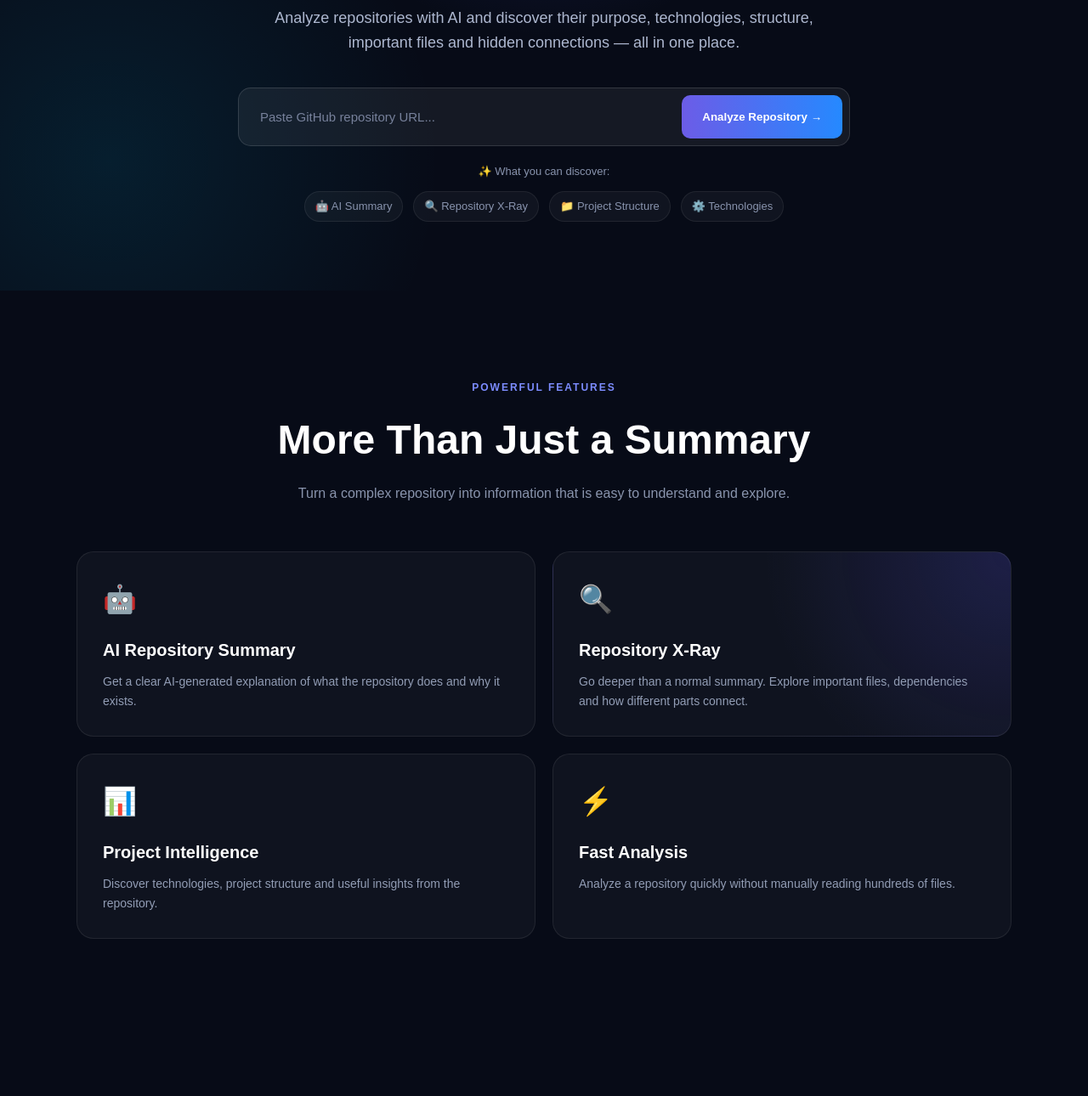
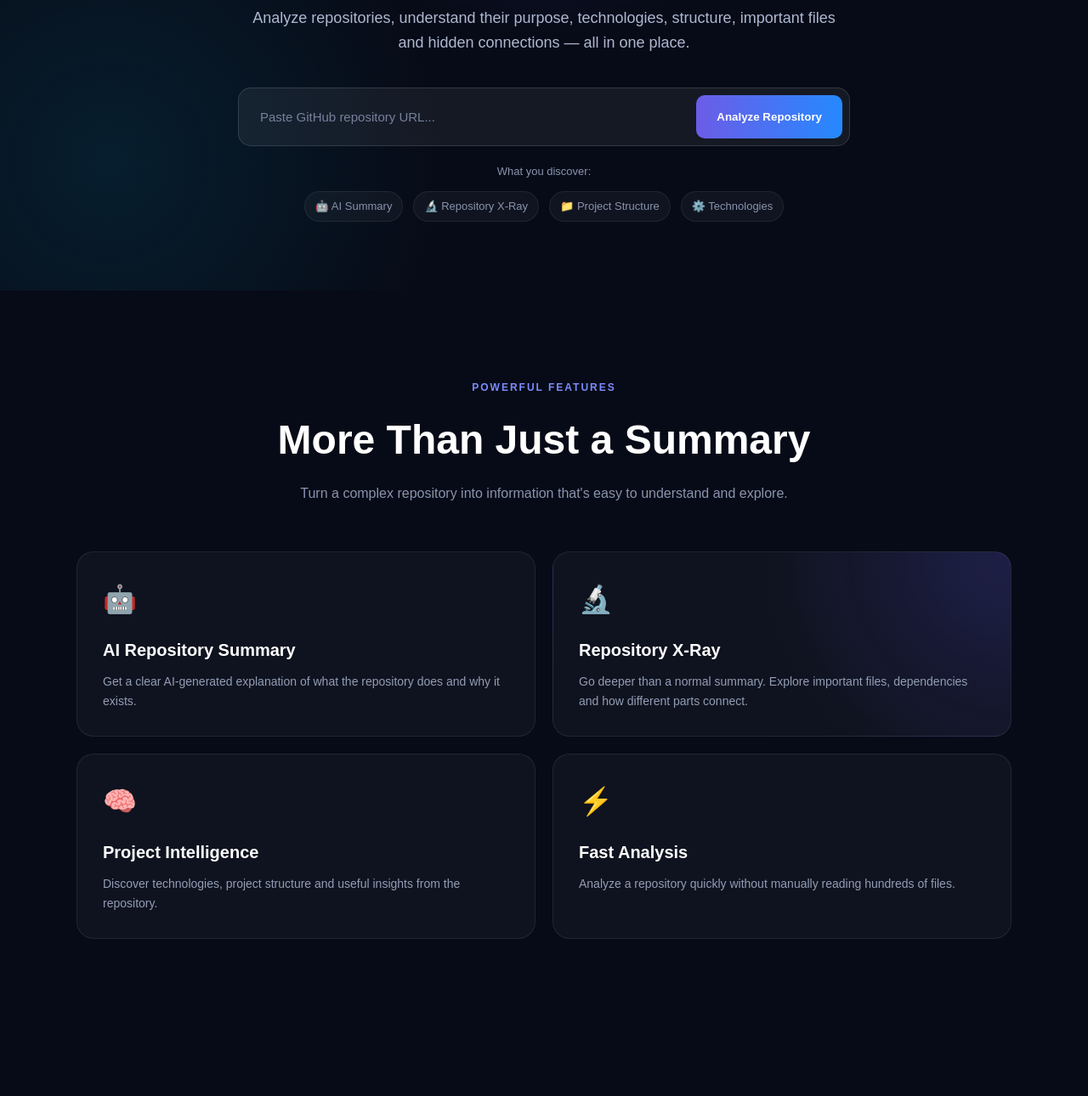
Before and after one commit to guptasushmita706-sketch/AI-Repo-Summarizer, a plain HTML site: page Frontend/index.html in a window 1280 px wide. Shown: the part 487-1777 px from the top of the page at 85% size. Drawn offline with Linux system fonts and the light colour scheme.

Commit message:
Update index.html

```diff
--- a/Frontend/index.html
+++ b/Frontend/index.html
@@ -1,4 +1,3 @@
-
 <!DOCTYPE html>
 <html lang="en">
 <head>
@@ -14,7 +13,7 @@
 
   <header class="navbar">
     <div class="logo">
-      <span>⚡</span> AI Repo Summarizer
+      🔍 AI Repo Summarizer
     </div>
 
     <nav>
@@ -25,15 +24,12 @@
     </nav>
   </header>
 
-
-  <main>
-
   <section class="hero">
 
     <div class="hero-content">
 
       <div class="badge">
-          🚀 AI-Powered Repository Intelligence
+        AI-Powered Repository Intelligence
       </div>
 
       <h1>
@@ -43,11 +39,9 @@
       </h1>
 
       <p>
-          Analyze repositories with AI and discover their purpose,
-          technologies, structure, important files and hidden
-          connections — all in one place.
+        Analyze repositories, understand their purpose, technologies,
+        structure, important files and hidden connections — all in one place.
       </p>
-
 
       <div class="repo-box">
 
@@ -58,18 +52,17 @@
         >
 
         <button onclick="analyzeRepository()">
-            Analyze Repository →
+          Analyze Repository
         </button>
 
       </div>
 
-
       <div class="examples">
-          <span>✨ What you can discover:</span>
+        <span>What you discover:</span>
 
         <div class="features">
           <span>🤖 AI Summary</span>
-            <span>🔍 Repository X-Ray</span>
+          <span>🔬 Repository X-Ray</span>
           <span>📁 Project Structure</span>
           <span>⚙️ Technologies</span>
         </div>
@@ -83,6 +76,7 @@
   <section class="feature-section">
 
     <div class="section-heading">
+
       <span>POWERFUL FEATURES</span>
 
       <h2>
@@ -90,9 +84,9 @@
       </h2>
 
       <p>
-          Turn a complex repository into information that is
-          easy to understand and explore.
+        Turn a complex repository into information that's easy to understand and explore.
       </p>
+
     </div>
 
 
@@ -104,45 +98,48 @@
         <h3>AI Repository Summary</h3>
 
         <p>
-            Get a clear AI-generated explanation of what the
-            repository does and why it exists.
+          Get a clear AI-generated explanation of what the repository does and why it exists.
         </p>
       </div>
 
 
       <div class="feature-card highlight">
-          <div class="icon">🔍</div>
+
+        <div class="icon">🔬</div>
 
         <h3>Repository X-Ray</h3>
 
         <p>
-            Go deeper than a normal summary. Explore important
-            files, dependencies and how different parts connect.
+          Go deeper than a normal summary. Explore important files,
+          dependencies and how different parts connect.
         </p>
+
       </div>
 
 
       <div class="feature-card">
-          <div class="icon">📊</div>
+
+        <div class="icon">🧠</div>
 
         <h3>Project Intelligence</h3>
 
         <p>
-            Discover technologies, project structure and useful
-            insights from the repository.
+          Discover technologies, project structure and useful insights from the repository.
         </p>
+
       </div>
 
 
       <div class="feature-card">
+
         <div class="icon">⚡</div>
 
         <h3>Fast Analysis</h3>
 
         <p>
-            Analyze a repository quickly without manually reading
-            hundreds of files.
+          Analyze a repository quickly without manually reading hundreds of files.
         </p>
+
       </div>
 
     </div>
@@ -166,6 +163,7 @@
     <div class="steps">
 
       <div class="step">
+
         <div class="step-number">01</div>
 
         <h3>Paste Repository</h3>
@@ -173,10 +171,12 @@
         <p>
           Enter any public GitHub repository URL.
         </p>
+
       </div>
 
 
       <div class="step">
+
         <div class="step-number">02</div>
 
         <h3>AI Analyzes</h3>
@@ -184,10 +184,12 @@
         <p>
           Our system analyzes the repository structure and code.
         </p>
+
       </div>
 
 
       <div class="step">
+
         <div class="step-number">03</div>
 
         <h3>Explore Insights</h3>
@@ -195,13 +197,12 @@
         <p>
           Understand the project through summaries and X-Ray insights.
         </p>
+
       </div>
 
     </div>
 
   </section>
-
-  </main>
 
 
   <footer>
@@ -211,18 +212,19 @@
     </p>
 
     <p>
-      Built for smarter GitHub exploration ⚡
+      Built smart for GitHub exploration 🚀
     </p>
 
   </footer>
 
 
-  <script src="js/script.js"></script>
-
   <script>
     function analyzeRepository() {
 
-      const repoUrl = document.getElementById("repoUrl").value.trim();
+      const repoUrl = document
+        .getElementById("repoUrl")
+        .value
+        .trim();
 
       if (!repoUrl) {
         alert("Please enter a GitHub repository URL.");
```
Lines whose indentation alone changed are shown as unchanged.
